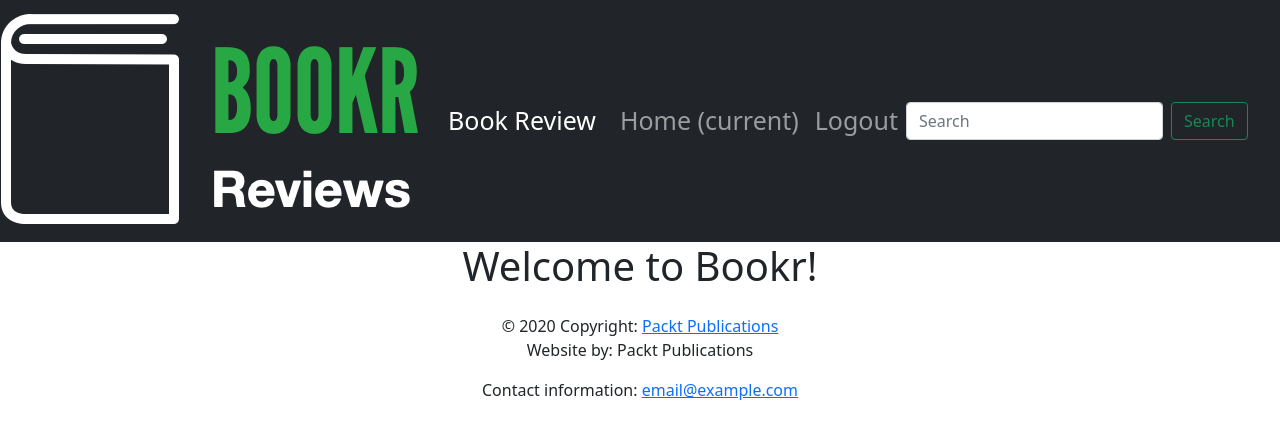
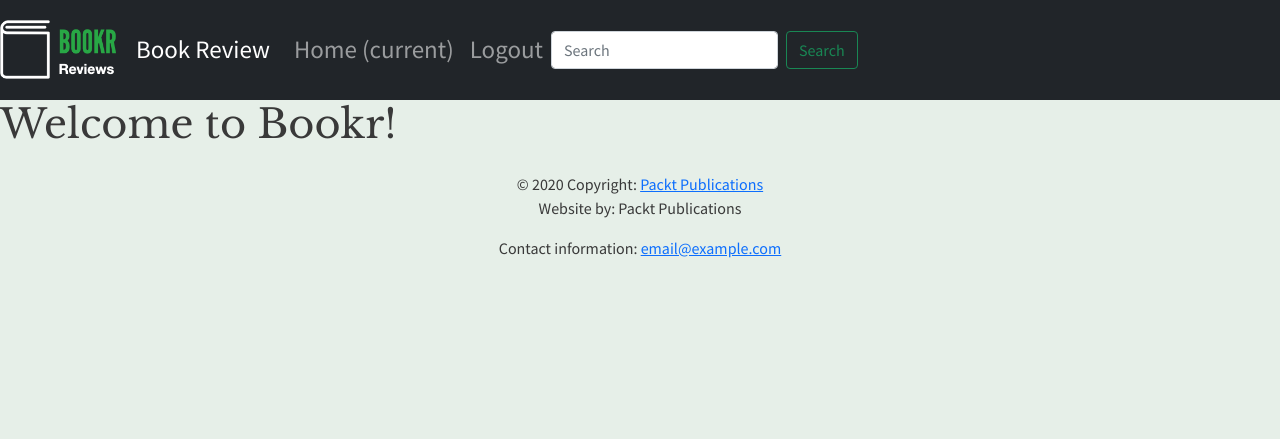
Before and after one commit to piotrpopiolek/bookr, a Django app: template templates/base.html in a window 1280 px wide. Shown: the top 439 px of the page. Run offline with Django 4.2, Linux system fonts and the light colour scheme; the template is opened without the code that fills it, so the values that code supplies are empty; parts of the project's set-up code (start-up, migrations or seed data) failed here and were passed over.

Commit message:
ManifestFileStorage

```diff
--- a/bookr/settings.py
+++ b/bookr/settings.py
@@ -119,6 +119,7 @@ USE_TZ = True
 STATIC_URL = 'static/'
 STATICFILES_DIRS = [os.path.join(BASE_DIR, 'static')]
 STATIC_ROOT = os.path.join(BASE_DIR, 'static_production')
+STATICFILES_STORAGE = 'django.contrib.staticfiles.storage.ManifestStaticFilesStorage'
 
 # Default primary key field type
 # https://docs.djangoproject.com/en/4.1/ref/settings/#default-auto-field
--- a/static/main.css
+++ b/static/main.css
@@ -1,3 +1,22 @@
-body{
-text-align: center;
+.navbar {
+    min-height: 100px;
+    font-size: 25px;
 }
+
+.navbar-brand {
+    font-size: 25px;
+}
+
+.navbar-brand > img {
+    height: 60px;
+}
+
+body {
+   font-family: 'Source Sans Pro', sans-serif;
+    background-color: #e6efe8;
+   color: #393939;
+}
+
+h1, h2, h3, h4, h5, h6 {
+    font-family: 'Libre Baskerville', serif;
+}
--- a/templates/base.html
+++ b/templates/base.html
@@ -11,16 +11,8 @@
 <script src="https://cdn.jsdelivr.net/npm/bootstrap@5.0.2/dist/js/bootstrap.min.js" integrity="sha384-cVKIPhGWiC2Al4u+LWgxfKTRIcfu0JTxR+EQDz/bgldoEyl4H0zUF0QKbrJ0EcQF" crossorigin="anonymous"></script>
 
     <title>Book Review</title>
-    <style type="text/css">
-      .navbar {
-        min-height: 100px;
-        font-size: 25px;
-      }
-      .navbar-brand {
-        font-size: 25px;
-      }
-    </style>
       <link rel="stylesheet" href="{% static 'main.css' %}">
+      <link rel="stylesheet" href="https://fonts.googleapis.com/css?family=Libre+Baskerville|Source+Sans+Pro&display=swap">
   </head>
   <body>
         <nav class="navbar navbar-expand-sm navbar-dark bg-dark sticky-top">
```
